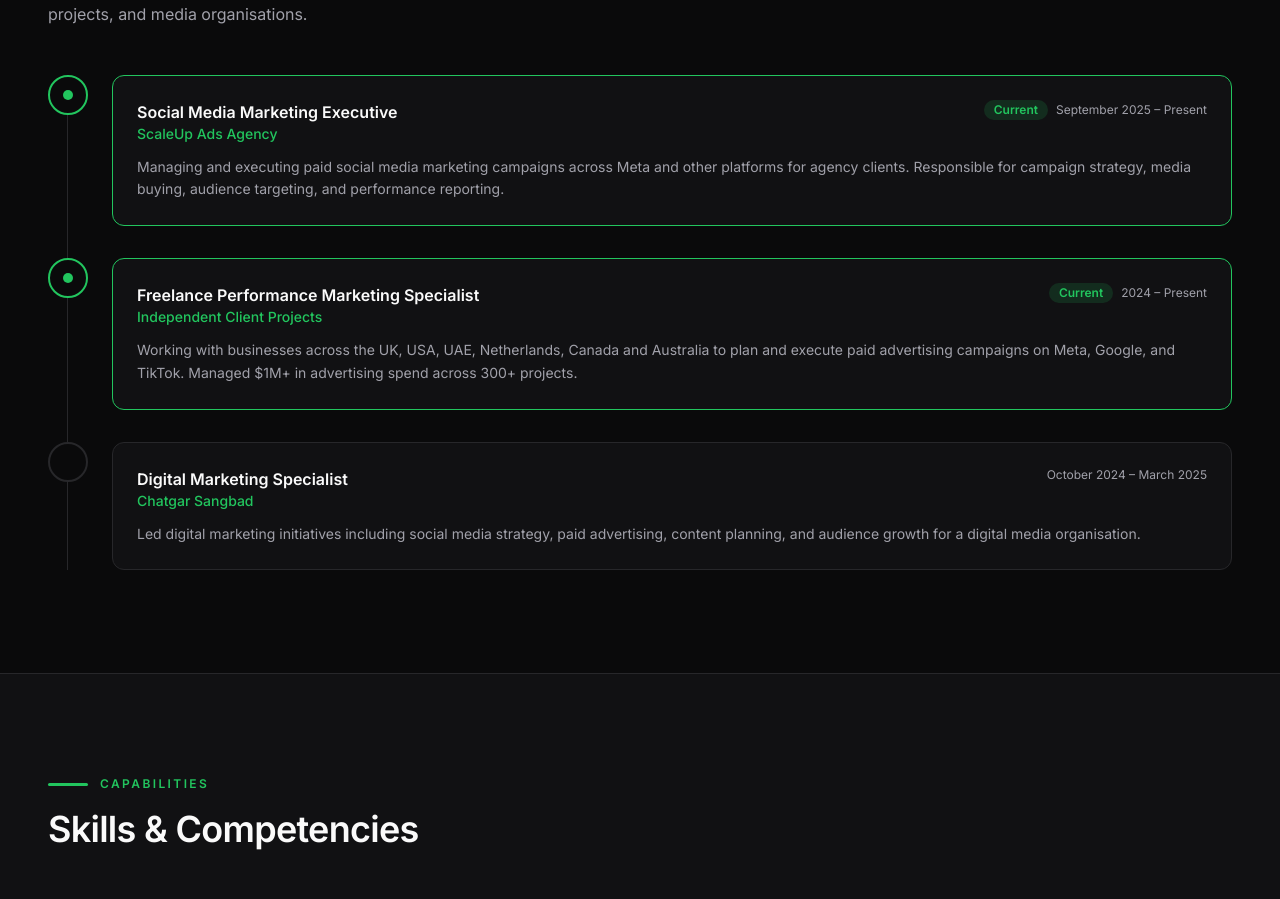
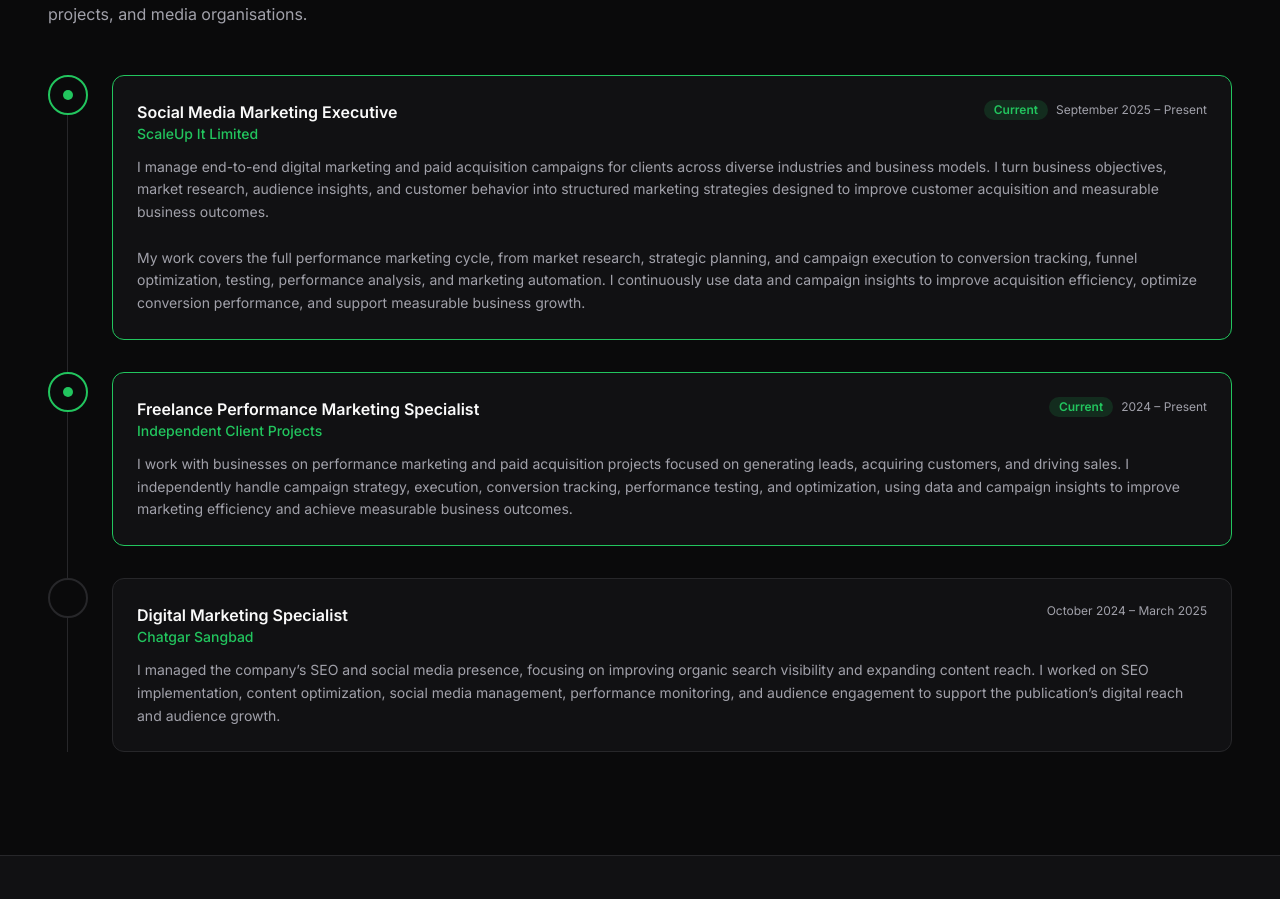
Before and after one commit to MdJowelAhmed/safiul-alam, a Next.js app: page / in a window 1280 px wide. Shown: the part 10242-11141 px from the top of the page. Built offline with nearby package versions, Linux system fonts and the light colour scheme.

Commit message:
feat: add Experience section component and work history data

```diff
--- a/src/components/sections/Experience.tsx
+++ b/src/components/sections/Experience.tsx
@@ -88,7 +88,7 @@ export function Experience() {
                         </span>
                       </div>
                     </div>
-                    <p className="text-sm leading-relaxed" style={{ color: "var(--text-muted)" }}>
+                    <p className="text-sm leading-relaxed whitespace-pre-line" style={{ color: "var(--text-muted)" }}>
                       {job.description}
                     </p>
                   </HoverCard>
--- a/src/data/experience.ts
+++ b/src/data/experience.ts
@@ -2,12 +2,12 @@ import type { WorkExperience } from "@/types";
 
 export const workExperience: WorkExperience[] = [
   {
-    id: "scaleup-ads",
+    id: "scaleup-it-limited",
     title: "Social Media Marketing Executive",
-    company: "ScaleUp Ads Agency",
+    company: "ScaleUp It Limited",
     period: "September 2025 – Present",
     description:
-      "Managing and executing paid social media marketing campaigns across Meta and other platforms for agency clients. Responsible for campaign strategy, media buying, audience targeting, and performance reporting.",
+      "I manage end-to-end digital marketing and paid acquisition campaigns for clients across diverse industries and business models. I turn business objectives, market research, audience insights, and customer behavior into structured marketing strategies designed to improve customer acquisition and measurable business outcomes.\n\nMy work covers the full performance marketing cycle, from market research, strategic planning, and campaign execution to conversion tracking, funnel optimization, testing, performance analysis, and marketing automation. I continuously use data and campaign insights to improve acquisition efficiency, optimize conversion performance, and support measurable business growth.",
     current: true,
   },
   {
@@ -16,7 +16,7 @@ export const workExperience: WorkExperience[] = [
     company: "Independent Client Projects",
     period: "2024 – Present",
     description:
-      "Working with businesses across the UK, USA, UAE, Netherlands, Canada and Australia to plan and execute paid advertising campaigns on Meta, Google, and TikTok. Managed $1M+ in advertising spend across 300+ projects.",
+      "I work with businesses on performance marketing and paid acquisition projects focused on generating leads, acquiring customers, and driving sales. I independently handle campaign strategy, execution, conversion tracking, performance testing, and optimization, using data and campaign insights to improve marketing efficiency and achieve measurable business outcomes.",
     current: true,
   },
   {
@@ -25,7 +25,7 @@ export const workExperience: WorkExperience[] = [
     company: "Chatgar Sangbad",
     period: "October 2024 – March 2025",
     description:
-      "Led digital marketing initiatives including social media strategy, paid advertising, content planning, and audience growth for a digital media organisation.",
+      "I managed the company’s SEO and social media presence, focusing on improving organic search visibility and expanding content reach. I worked on SEO implementation, content optimization, social media management, performance monitoring, and audience engagement to support the publication’s digital reach and audience growth.",
     current: false,
   },
 ];
```
